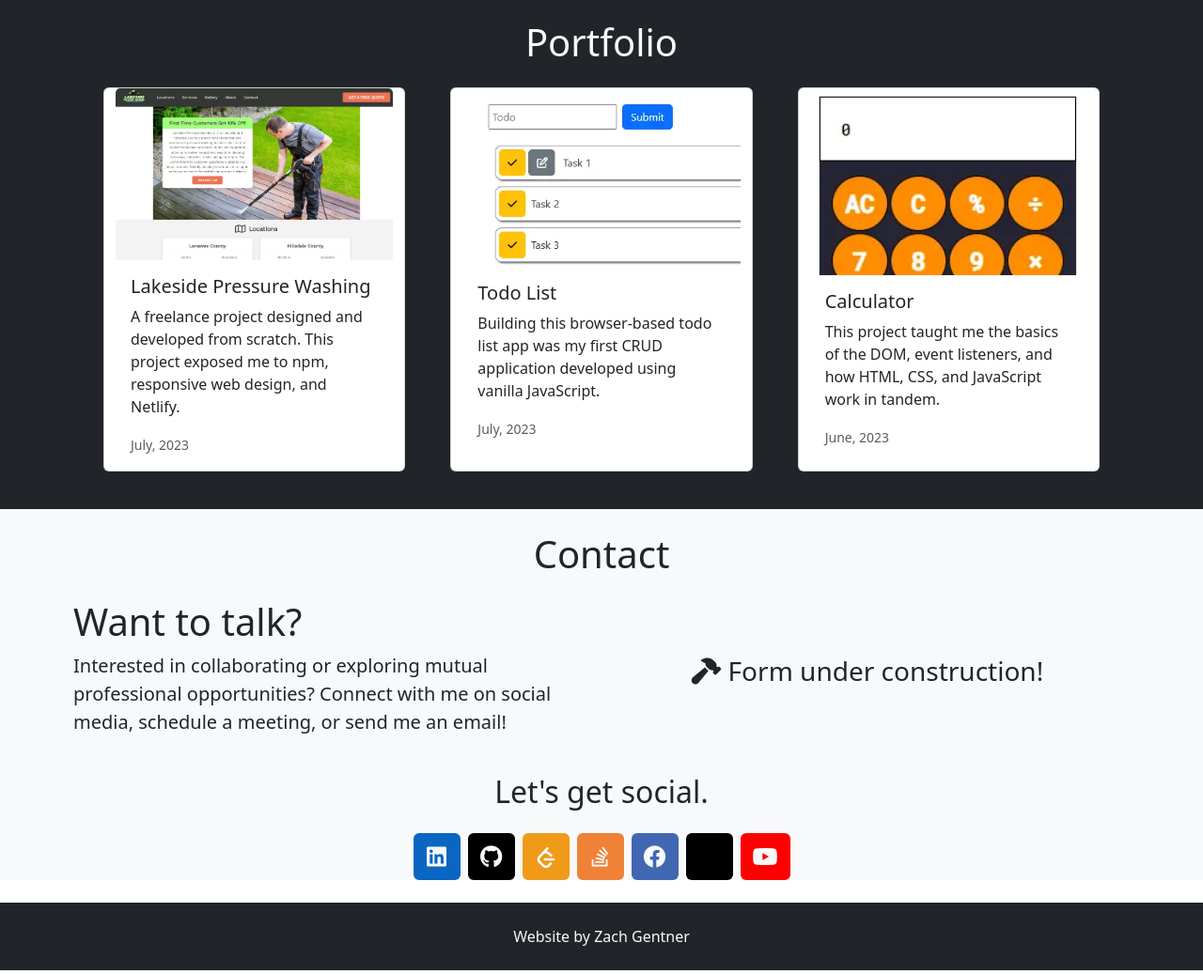
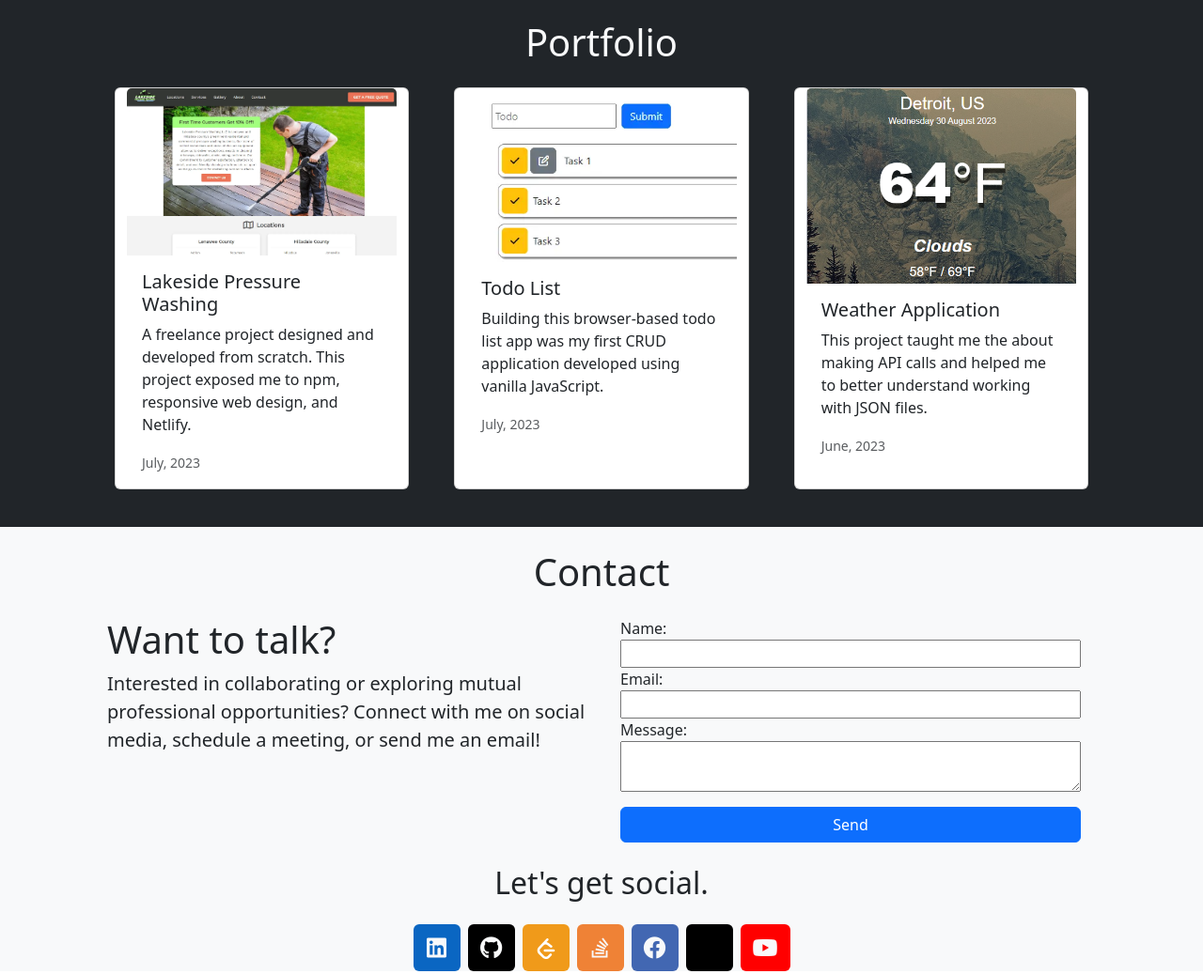
Before and after one commit to zachgentner/zachgentner.com, a website: page index.html in a window 1280 px wide. Shown: the part 775-1812 px from the top of the page at 94% size. Drawn offline with nearby package versions, Linux system fonts and the light colour scheme.

Commit message:
contact form. minor style changes

```diff
--- a/index.html
+++ b/index.html
@@ -88,7 +88,7 @@
             <h1 class="display-6 m-4">Portfolio</h1>
         </div>
 
-        <div class="container">
+        <div class="container px-4">
           <div class="row d-flex justify-content-center px-3">
             <div class="card col-lg project mb-4 mx-4">
               <img src="img/lpw.webp" class="card-img-top img-fluid" decoding=“async” alt="A screenshot of a business landing page.">
@@ -111,10 +111,10 @@
             </div>
 
             <div class="card project col-lg mb-4 mx-4">
-              <img src="img/calc.webp" class="card-img-top img-fluid" decoding=“async” alt="A screenshot of a calculator application.">
+              <img src="img/weather.png" class="card-img-top img-fluid" decoding=“async” alt="A screenshot of a weather application.">
               <div class="card-body">
-                <h5 class="card-title">Calculator</h5>
-                <p class="card-text">This project taught me the basics of the DOM, event listeners, and how HTML, CSS, and JavaScript work in tandem.</p>
+                <h5 class="card-title">Weather Application</h5>
+                <p class="card-text">This project taught me the about making API calls and helped me to better understand working with JSON files.</p>
                 <p class="card-text"><small class="text-muted">June, 2023</small></p>
                 <!-- <div class="btn btn-primary container-fluid">See more</div> -->
               </div>
@@ -131,7 +131,7 @@
         <h1 class="display-6 m-4">Contact</h1>
       </div>
 
-      <div class="container mb-4">
+      <div class="container mb-4 px-5">
         <div class="row">
           <div class="col-lg px-2">
             <h1>Want to talk?</h1>
@@ -139,15 +139,20 @@
             <p class="lead">Interested in collaborating or exploring mutual professional opportunities? Connect with me on social media, schedule a meeting, or send me an email!</p>
           </div>
 
-          <!-- <div class="col-lg">
-            <form action="submit">
-              <input type="text">
-              <button class="btn btn-primary">Submit</button>
-            </form>
-          </div> -->
+          <div class="col-lg d-flex justify-content-center align-items-center">
+            <!-- <h3><i class="fa-solid fa-hammer"></i> Form under construction!</h1> -->
+              <form class="d-flex flex-column container-fluid" action="https://formspree.io/f/mbjvygge" method="POST">
+                <label for="name">Name:</label>
+                <input type="text" name="name" required>
 
-          <div class="col-lg d-flex justify-content-center align-items-center">
-            <h3><i class="fa-solid fa-hammer"></i> Form under construction!</h1>
+                <label for="email">Email:</label>
+                <input type="email" name="email" required>
+
+                <label for="message">Message:</label>
+                <textarea name="message" required></textarea>
+
+                <button type="submit" class="btn btn-primary mt-3">Send</button>
+              </form>
           </div>
 
         </div>
@@ -156,12 +161,6 @@
         <h2 class="m-4 text-center">Let's get social.</h1>
 
       <div id="social" class="container d-flex justify-content-center mb-4">
-
-        <!-- <button class="btn d-flex align-items-center mx-1" style="background-color: #FFFFFF; border: solid 1px black; order: 0">
-          <a href="mailto: zach.gentner@gmail.com" target="_blank">
-            <i class="fa-regular fa-envelope fa-xl text-dark"></i>
-          </a>
-          </button> -->
 
         <button class="btn d-flex align-items-center mx-1" style="background-color: #4267B2; order: 6">
           <a href="https://www.facebook.com/zachgentner/" target="_blank">
```
Also changed, not shown: img/weather.png (added).
